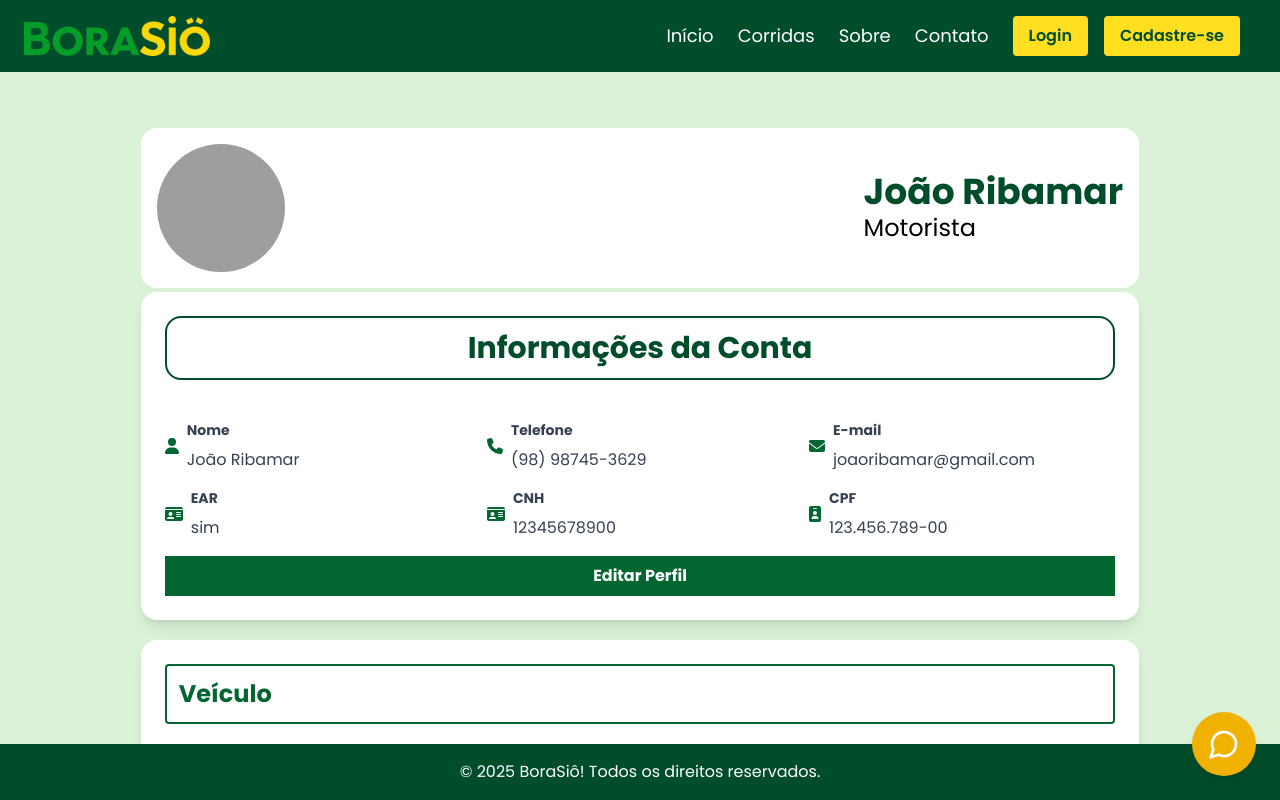
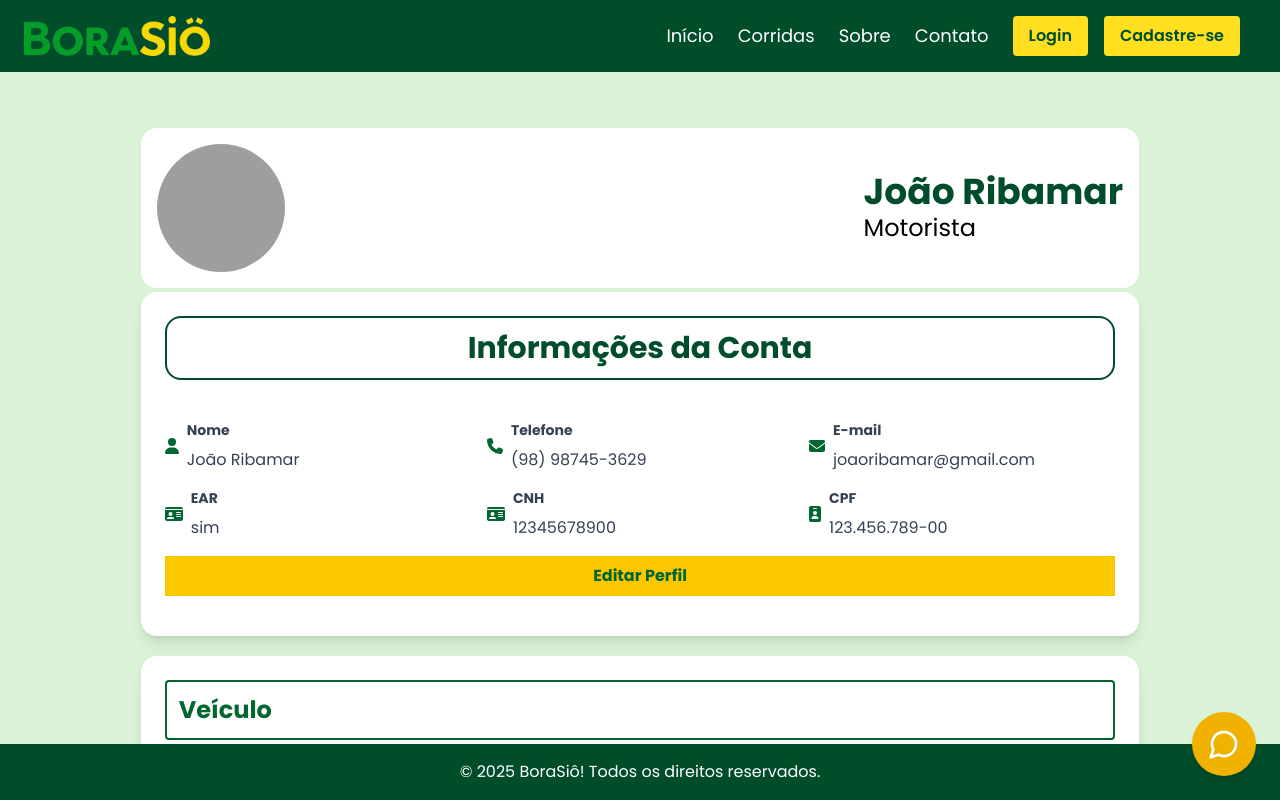
Before and after one commit to prof-freedson/pi-borasio, a Next.js app: page /motorista in a window 1280 px wide. Built offline with nearby package versions, Linux system fonts and the light colour scheme; grey boxes are pictures that could not be loaded.

Commit message:
mudança de cor do butão

```diff
--- a/src/app/motorista/page.tsx
+++ b/src/app/motorista/page.tsx
@@ -54,7 +54,7 @@ export default function Motorista() {
       </div>
 
       {/* Informações da Conta */}
-      <div className="bg-white p-6 rounded-2xl shadow-lg w-full md:w-[80%] mb-5">
+      <div className="bg-white p-6 rounded-2xl shadow-lg w-full md:w-[80%] mb-5 ">
         <h1 className="text-2xl md:text-3xl border-2 p-3 text-[#004d2b] font-bold text-center rounded-2xl">Informações da Conta</h1>
 
         <div className="grid grid-cols-1 sm:grid-cols-2 md:grid-cols-3 gap-4 mt-10">
@@ -89,9 +89,9 @@ export default function Motorista() {
         </div>
 
         {modoEdicao ? (
-          <button onClick={salvarEdicao} className="bg-green-800 hover:bg-green-900 text-white font-bold p-2 w-full mt-4">Salvar</button>
+          <button onClick={salvarEdicao} className="bg-yellow-400 hover:bg-yellow-500 text-green-800 font-bold p-2 w-full mt-4 mb-4 ">Salvar</button>
         ) : (
-          <button onClick={() => setModoEdicao(true)} className="bg-green-800 hover:bg-green-900 text-white font-bold p-2 w-full mt-4">Editar Perfil</button>
+          <button onClick={() => setModoEdicao(true)} className="bg-yellow-400 hover:bg-yellow-500 text-green-800 font-bold p-2 w-full mt-4 mb-4 ">Editar Perfil</button>
         )}
       </div>
 
```
